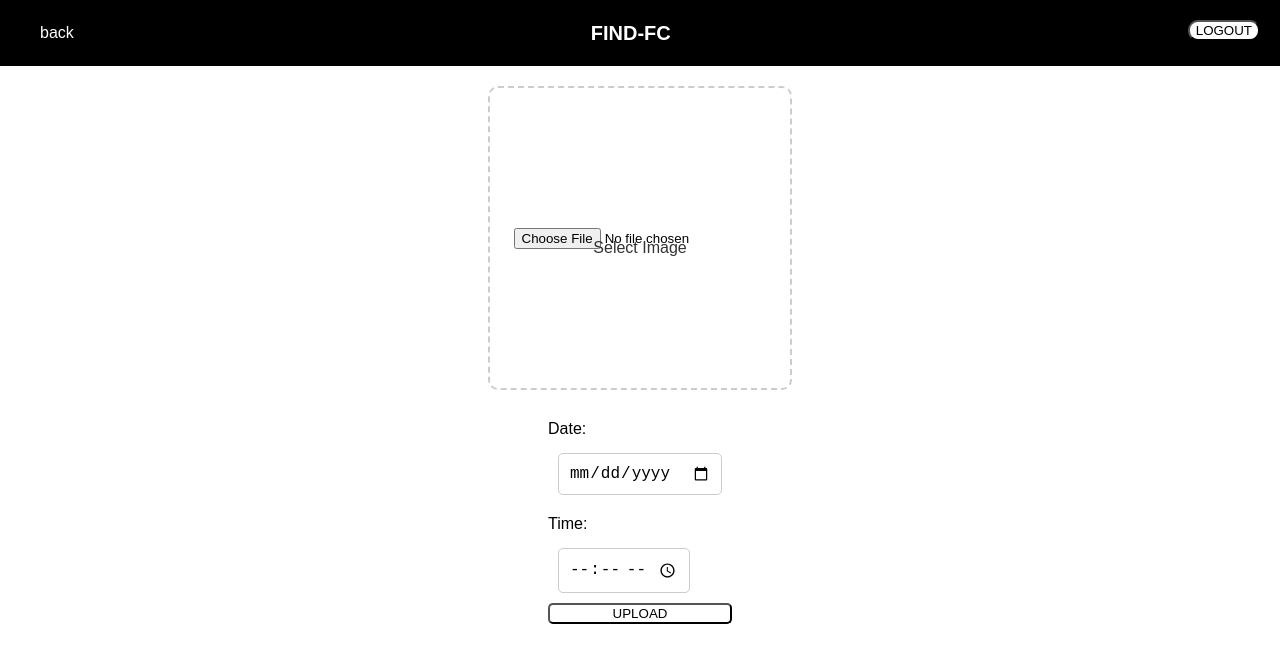
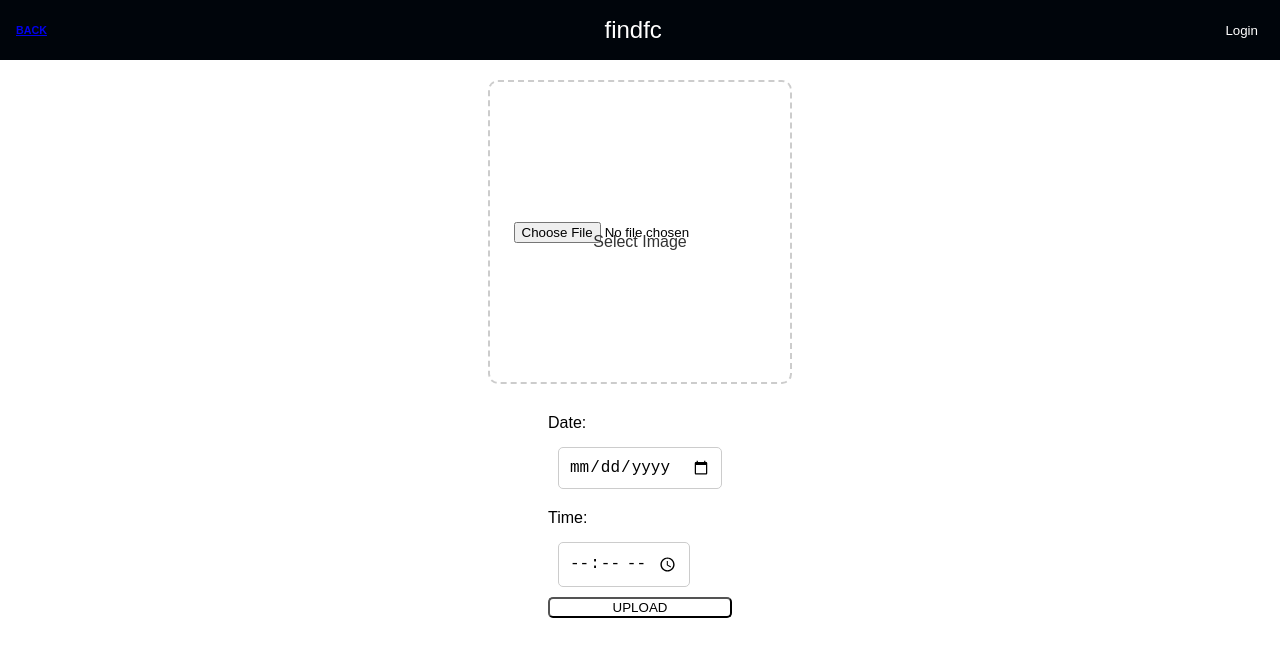
Before and after one commit to imshenza/findfc-frontend, a React (Vite) app: page /posterupload in a window 1280 px wide. Shown: the top 662 px of the page. Built offline with nearby package versions, Linux system fonts and the light colour scheme.

Commit message:
new changes

```diff
--- a/src/components/AdminHeader.jsx
+++ b/src/components/AdminHeader.jsx
@@ -1,7 +1,7 @@
 // src/components/Header.js
 import React, { useState } from 'react';
 import { Link } from 'react-router-dom'; // Make sure to import Link from 'react-router-dom'
-import "./AdminHeader.css"
+import "./Header.css"
 const AdminHeader = () => {
   const [menuOpen, setMenuOpen] = useState(false);
 
@@ -10,25 +10,26 @@ const AdminHeader = () => {
   };
 
   return (
-    <header className="header">
-      <div className="mobile-header">
-        <Link to="/admin">
-        <div className="back-button">
-        back
-        </div>
-        </Link>
-        <div className="logo">
-          FIND-FC
-        </div>
-        <div className="login-button">
-          <Link to="/login">
-            <button id='login-button' onClick=''>LOGOUT</button>
-          </Link>
-        </div>
-      </div>
+
+    <div><nav className="navbar"><div className="navbar__left">
+    <Link to="/admin">
+  <h6 id='btn'>BACK</h6>
+
+    </Link>
+    </div>
+    <div className="navbar__center">
+    <Link to="/" className="navbar__logo">findfc</Link>
+  </div>
+  <div className="navbar__right">
+    <Link to='/login'>
+      <button className="navbar__button">Login</button>
+    </Link>
+  </div>
+</nav></div>
 
 
-    </header>
+
+
   );
 };
 
--- a/src/components/Header.css
+++ b/src/components/Header.css
@@ -129,6 +129,7 @@ button {
 } */
 
 /* Common styles */
+
 .navbar {
   display: flex;
   justify-content: space-between;
@@ -239,3 +240,6 @@ button {
     padding: 0 1rem;
   }
 }
+#btn{
+  text-decoration: none;
+}
```
